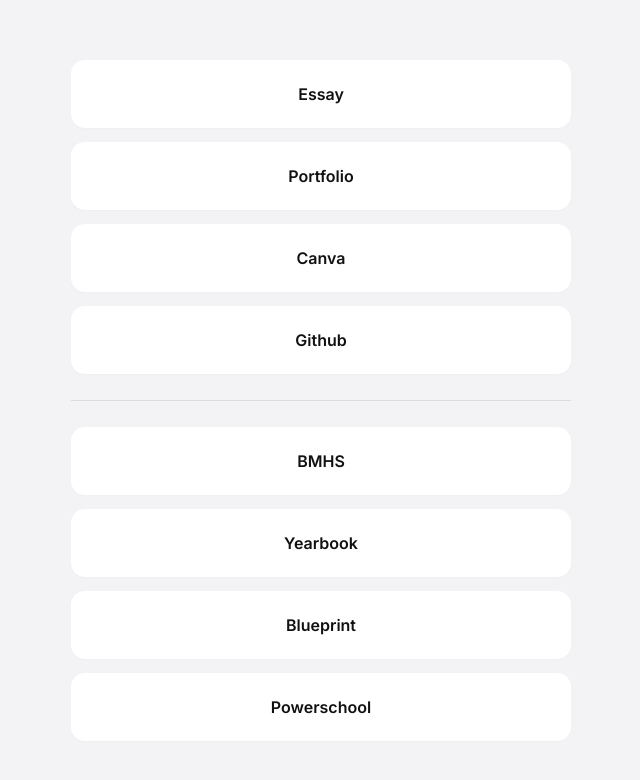
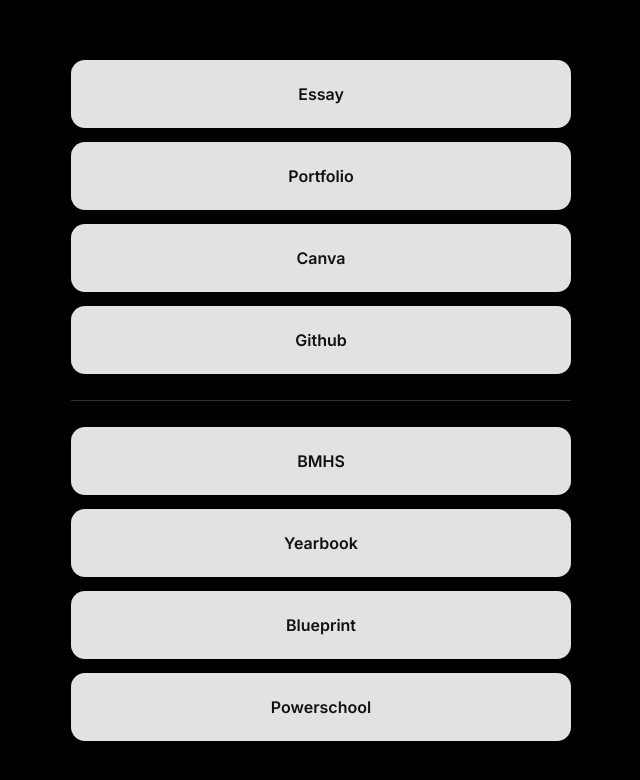
Before and after one commit to archmonth/school, a plain HTML site: page index.html in a window 1280 px wide. Shown: the whole page, without its empty margins (319-959 px from the left). Drawn offline with Linux system fonts and the light colour scheme.

Commit message:
Modify styles for dark mode compatibility
Updated background colors and styles for dark mode support.

```diff
--- a/index.html
+++ b/index.html
@@ -67,7 +67,7 @@
 
         body {
             font-family: 'Inter', 'Noto Sans KR', sans-serif;
-            background-color: #f3f3f5;
+            background-color: #000000; /* 리얼 블랙 배경 */
             color: #111111;
             display: flex;
             justify-content: center;
@@ -97,7 +97,7 @@
             width: 100%;
             min-height: 68px;
             padding: 12px 24px;
-            background-color: #ffffff;
+            background-color: #e2e2e2; /* 첫 번째 사진 색상 반영 */
             border-radius: 14px;
             font-size: 16px;
             font-weight: 600;
@@ -109,13 +109,13 @@
 
         .link-btn:hover {
             transform: scale(1.01);
-            box-shadow: 0 4px 12px rgba(0, 0, 0, 0.06);
+            box-shadow: 0 4px 12px rgba(255, 255, 255, 0.1);
         }
 
         /* 구역 나눔 구분선 스타일 */
         .section-divider {
             height: 1px;
-            background-color: #dcdce0;
+            background-color: #333333; /* 다크 모드에 어울리는 구분선 색상 */
             margin: 12px 0;
             width: 100%;
         }
@@ -150,12 +150,12 @@
             <!-- 구역 나눔 구분선 -->
             <div class="section-divider"></div>
 
-            <!-- 5. BMHS (class="link-btn" 복구 완료) -->
+            <!-- 5. BMHS -->
             <a href="https://bmhs.nbed.ca/bmhs-bell-schedule-2025-26/" class="link-btn" target="_blank">
                 <span>BMHS</span>
             </a>
 
-            <!-- 6. Yearbook (닫는 </a> 태그 추가 완료) -->
+            <!-- 6. Yearbook -->
             <a href="https://yearbookavenue.jostens.com/yto/login" class="link-btn" target="_blank">
                 <span>Yearbook</span>
             </a>
```
